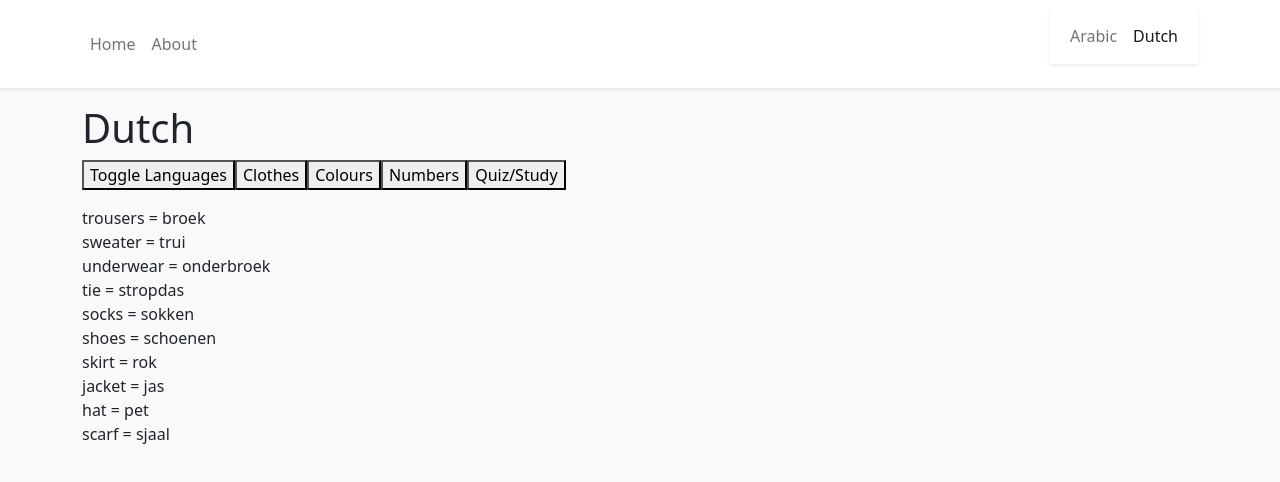
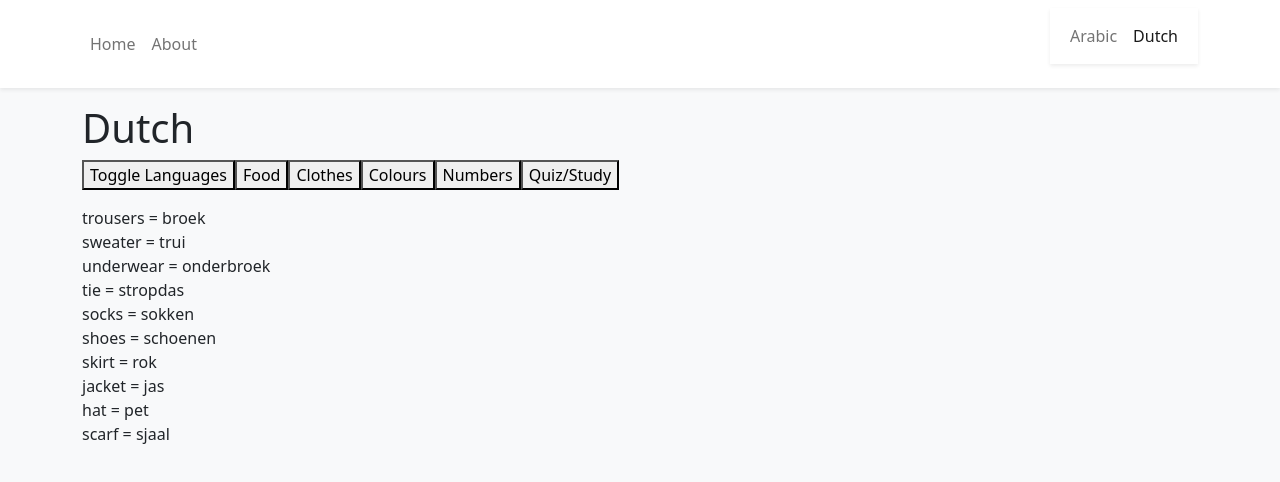
Before and after one commit to KevinCramer/LanguageToolReact, a React (Vite) app: page /study/dutch in a window 1280 px wide. Shown: the top 482 px of the page. Built offline with nearby package versions, Linux system fonts and the light colour scheme.

Commit message:
adding more data

```diff
--- a/src/data/words.tsx
+++ b/src/data/words.tsx
@@ -1,4 +1,14 @@
 export const dutch = [
+{topic: "Food", englishWord: "potato", foreignWord: "aardappel"},
+{topic: "Food", englishWord: "bread", foreignWord: "brood"},
+{topic: "Food", englishWord: "meat", foreignWord: "vlees"},
+{topic: "Food", englishWord: "egg", foreignWord: "ei"},
+{topic: "Food", englishWord: "strawberry", foreignWord: "aardbei"},
+{topic: "Food", englishWord: "garlic", foreignWord: "knoflook"},
+{topic: "Food", englishWord: "butter", foreignWord: "boter"},
+{topic: "Food", englishWord: "fish", foreignWord: "vis"},
+{topic: "Food", englishWord: "chicken", foreignWord: "kip"},
+{topic: "Food", englishWord: "cheese", foreignWord: "kaas"},
 {topic: "Clothes", englishWord: "trousers", foreignWord: "broek"},
 {topic: "Clothes", englishWord: "sweater", foreignWord: "trui"},
 {topic: "Clothes", englishWord: "underwear", foreignWord: "onderbroek"},
@@ -32,6 +42,16 @@ export const dutch = [
 
 ]
 export const arabic = [
+{topic: "Clothes", englishWord: "trousers", foreignWord: "banṭalūn (بَنْطَلُون)"},
+{topic: "Clothes", englishWord: "dress", foreignWord: "fustān (فُسْتَان)"},
+{topic: "Clothes", englishWord: "robe", foreignWord: "thawb (ثَوْب)"},
+{topic: "Clothes", englishWord: "suit", foreignWord: "badhlah (بَذْلَة)"},
+{topic: "Clothes", englishWord: "sock", foreignWord: "jārib (حِذَاء)"},
+{topic: "Clothes", englishWord: "shoes", foreignWord: "ḥidhā` (حِذَاء)"},
+{topic: "Clothes", englishWord: "belt", foreignWord: "ḥizām (حِزَام)"},
+{topic: "Clothes", englishWord: "coat", foreignWord: "mi'ṭaf (مِعْطَف)"},
+{topic: "Clothes", englishWord: "cap", foreignWord: "qubba'ah (قُبَّعَة)"},
+{topic: "Clothes", englishWord: "shirt", foreignWord: "qamīṣ (قَمِيص)"},
 {topic: "Food", englishWord: "potato", foreignWord: "batatis (بَطَاطِس)"},
 {topic: "Food", englishWord: "bread", foreignWord: "khubz (خُبْز)"},
 {topic: "Food", englishWord: "meat", foreignWord: "laḥm (لَحْم)"},
--- a/src/pages/Languages/Arabic.tsx
+++ b/src/pages/Languages/Arabic.tsx
@@ -10,6 +10,7 @@ export function Arabic(){
     var category = "Food"
     var [category,setCategory] = useState(category)
     const changeCategoryToFood = () => { return setCategory("Food")}
+    const changeCategoryToClothes = () => { return setCategory("Clothes")}
     const changeCategoryToColours = () => { return setCategory("Colours")}
     const changeCategoryToNumbers = () => { return setCategory("Numbers")}
     var [setting,setSetting] = useState(setting)
@@ -41,6 +42,7 @@ export function Arabic(){
             <h1>Arabic</h1>
                 <button onClick={handleClick} >Toggle Languages</button>
                 <button onClick={changeCategoryToFood} >Food</button>
+                <button onClick={changeCategoryToClothes} >Clothes</button>
                 <button onClick={changeCategoryToColours} >Colours</button>
                 <button onClick={changeCategoryToNumbers} >Numbers</button>
                 <button onClick={changeSetting} >Quiz/Study</button>
--- a/src/pages/Languages/Dutch.tsx
+++ b/src/pages/Languages/Dutch.tsx
@@ -9,6 +9,7 @@ export function Dutch(){
     const handleClick = () => { return setX(x*(-1))}
     var category = "Clothes"
     var [category,setCategory] = useState(category)
+    const changeCategoryToFood = () => { return setCategory("Food")}
     const changeCategoryToClothes = () => { return setCategory("Clothes")}
     const changeCategoryToColours = () => { return setCategory("Colours")}
     const changeCategoryToNumbers = () => { return setCategory("Numbers")}
@@ -40,6 +41,7 @@ export function Dutch(){
         <div>
             <h1>Dutch</h1>
                 <button onClick={handleClick} >Toggle Languages</button>
+                <button onClick={changeCategoryToFood} >Food</button>
                 <button onClick={changeCategoryToClothes} >Clothes</button>
                 <button onClick={changeCategoryToColours} >Colours</button>
                 <button onClick={changeCategoryToNumbers} >Numbers</button>
```
